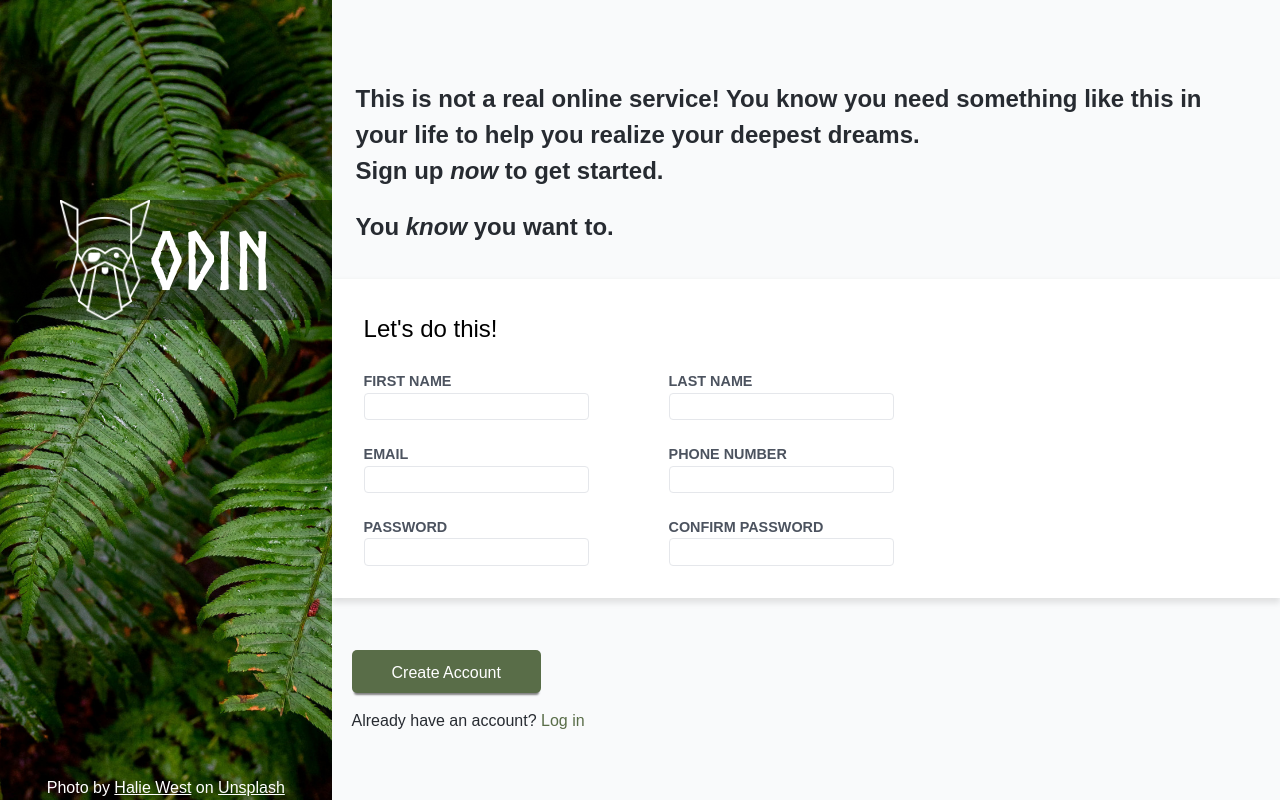
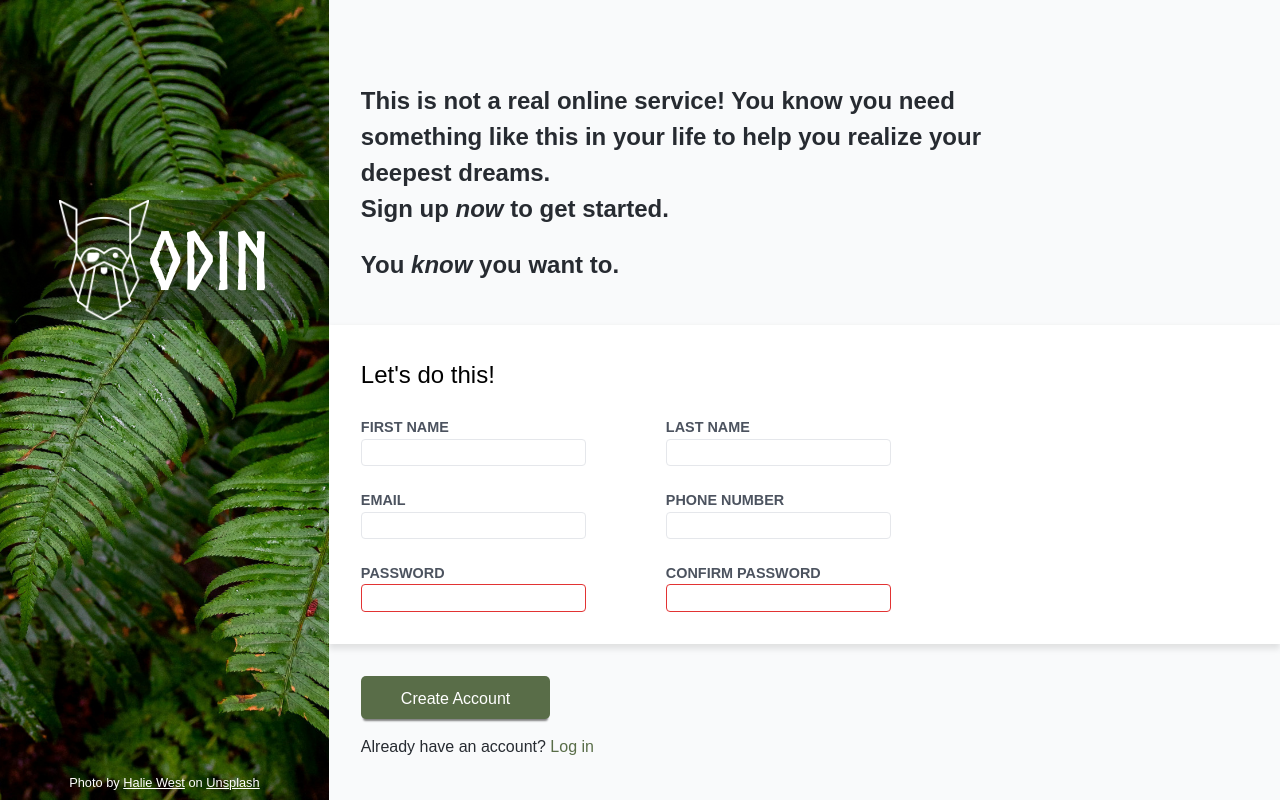
Before and after one commit to DanielCHodgson/sign-up-form, a plain HTML site: page index.html in a window 1280 px wide. Drawn offline with Linux system fonts and the light colour scheme.

Commit message:
Applied focused styles and tweaked some padding

```diff
--- a/styles.css
+++ b/styles.css
@@ -77,12 +77,15 @@ a:visited {
 }
 
 
-p.credit {
+.credit {
+    font-size: 0.8rem;
     color: white;
+    padding: 0.5rem 1rem;
 }
 
 .testimonial {
-    padding: 1.5rem;
+    width: 75%;
+    padding: 2rem;
 }
 
 .testimonial p {
@@ -100,6 +103,7 @@ p.credit {
 }
 
 #form-fields {
+    padding: 0.5rem;
     background-color: white;
     width: 100%;
     padding: 2rem;
@@ -142,10 +146,21 @@ input {
     border-radius: 4px;
 }
 
+
+#password:invalid, #password-confirm:invalid {
+    border-color: #e23333;
+}
+
+input:focus {
+    outline: none;
+    border-color: #075da3;
+    box-shadow: 2px 3px 2px rgba(0, 0, 0, 0.2);
+}
+
 .submit-section {
+    padding: 0 2rem;
     font-weight: 0.9rem;
     color: var(--primary-text-color);
-    margin: 20px;
 }
 
 
```
